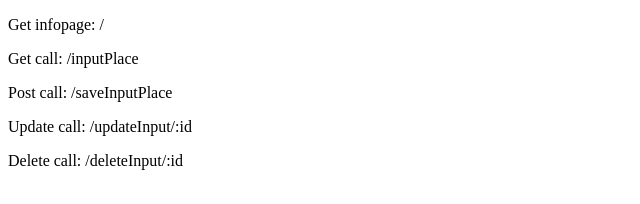
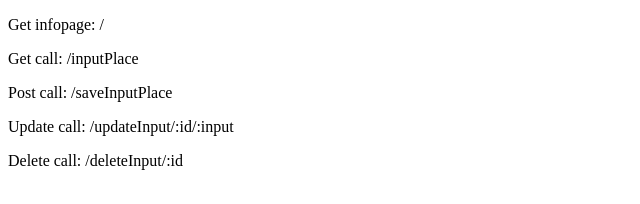
Before and after one commit to EHB-MCT/web2-backend-HanneloreMaes, a website: page public/info.html in a window 1280 px wide. Shown: the full height of the page, 0-640 px from the left. Drawn offline with Linux system fonts and the light colour scheme.

Commit message:
Update routes

```diff
--- a/public/info.html
+++ b/public/info.html
@@ -10,7 +10,7 @@
     <p>Get infopage: /</p>
     <p>Get call: /inputPlace</p>
     <p>Post call: /saveInputPlace</p>
-    <p>Update call: /updateInput/:id</p>
+    <p>Update call: /updateInput/:id/:input</p>
     <p>Delete call: /deleteInput/:id</p>
 </body>
 </html>
```
